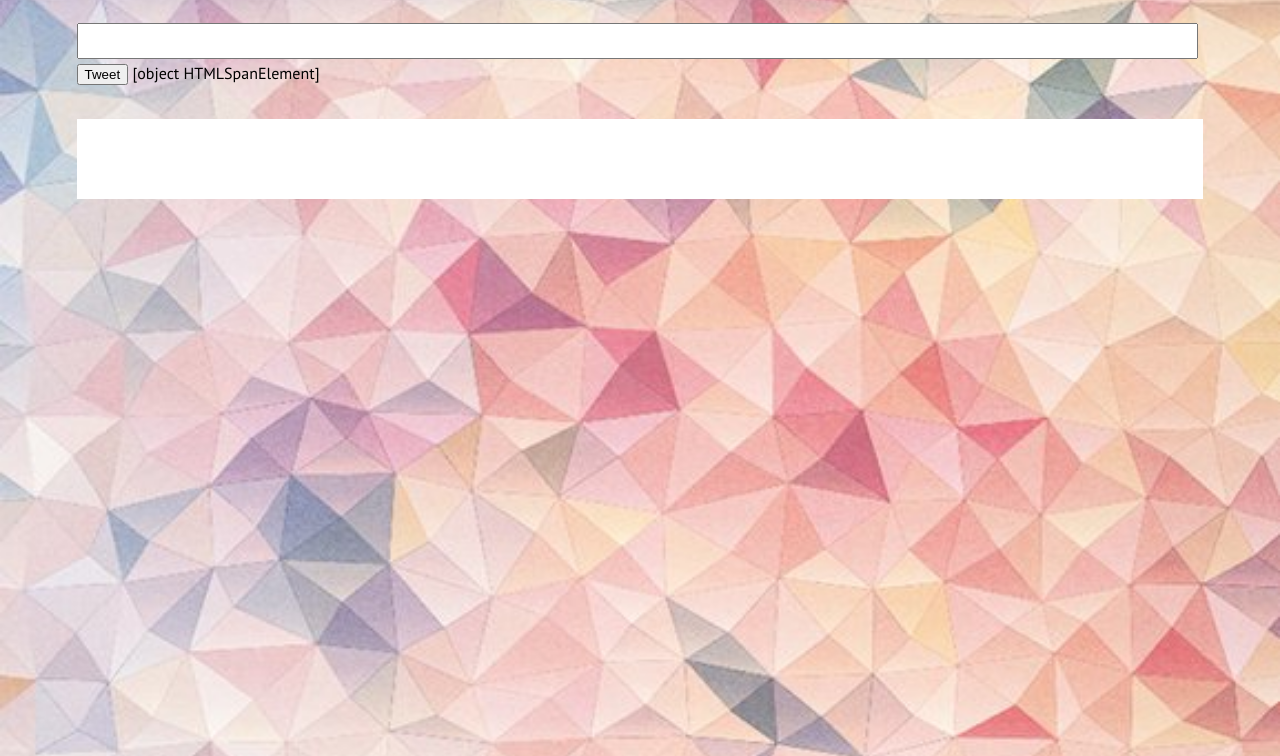
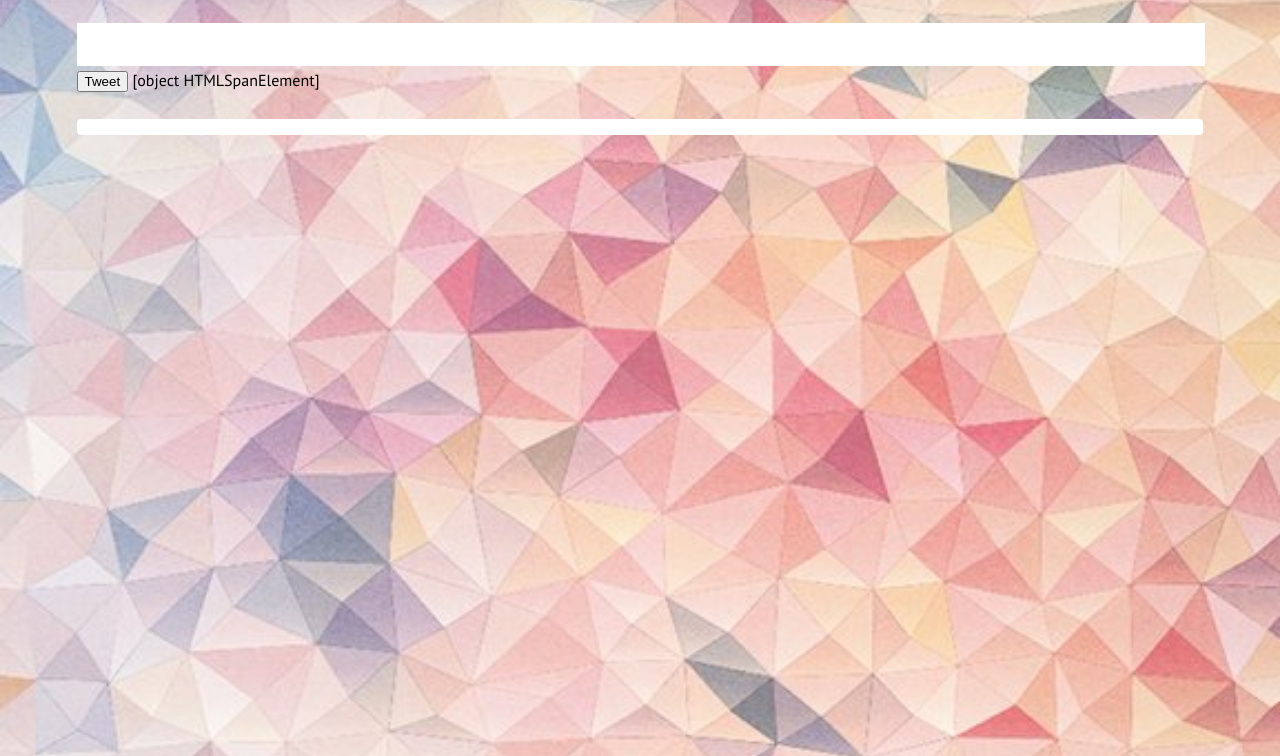
Before and after one commit to LulyAtilano/twitter-reto-unidad2, a plain HTML site: page index.html in a window 1280 px wide. Both pictures are taken after a click on the button "Tweet". Shown: the part 44-800 px from the top of the page. Drawn offline with Linux system fonts and the light colour scheme.

Commit message:
Se mejoraron los estilos para una mejor presentacion de la informacion ingresada en los contenedores principales.

```diff
--- a/css/main.css
+++ b/css/main.css
@@ -22,6 +22,7 @@ header > h1 {
 
 /* ------ SECCIÓN MAIN ------ */
 #mainContainer {
+  background-color: transparent;
   box-sizing: border-box;
   margin-right: auto;
   margin-left: auto;
@@ -31,7 +32,7 @@ header > h1 {
 }
 
 #mainContainer > section {
-  background-color: white;
+  border: none;
   height: 80px;
   position: relative;
   margin: 1em auto;
@@ -41,16 +42,28 @@ header > h1 {
 
 /* ------ SECCIÓN MAIN > TEXT TWEET------ */
 #mainContainer #textTweet {
-  background: transparent;
   box-sizing: border-box;
 }
 
 #mainContainer #textTweet #insertTweet {
+  border: none;
   height: auto;
   position: relative;
   resize: none;
   width: 99%;
 }
 
+#mainContainer #textTweet #insertTweet:first-child {
+  padding: .5em;
+}
 
 /* ------ SECCIÓN MAIN > CONTAINER TWEET------ */
+#mainContainer #containerTweet #newTweet {
+  vertical-align: center;
+  background-color: white;
+  border-radius: 4px;
+
+}
+#mainContainer #containerTweet #newTweet:first-child {
+  padding: .5em;
+}
```
